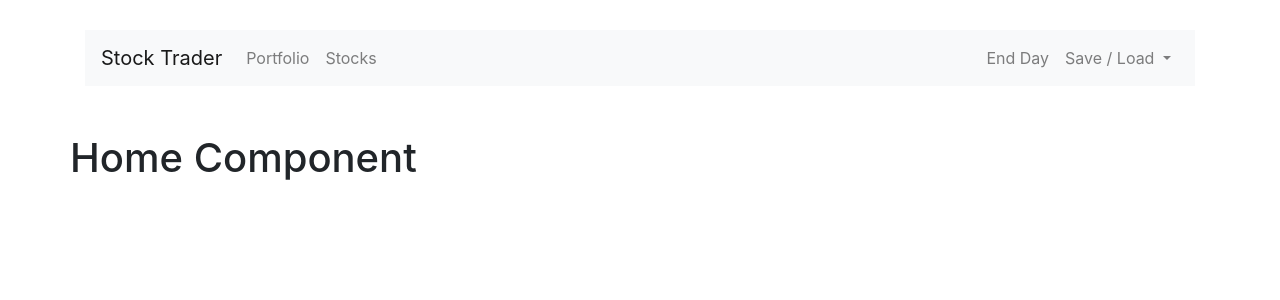
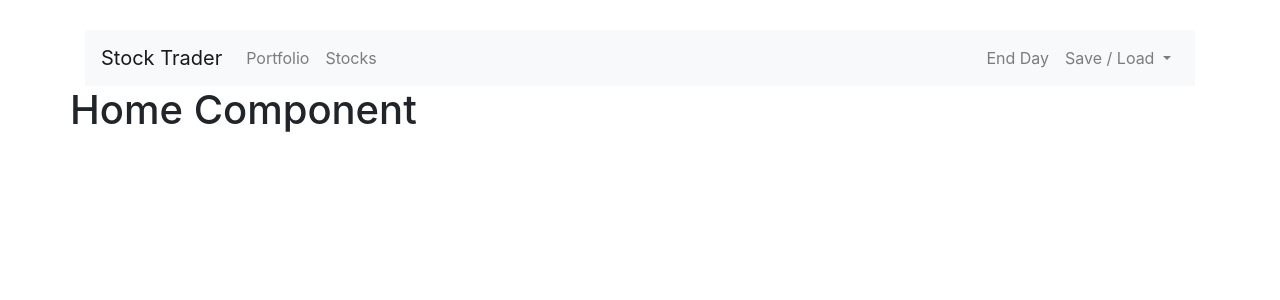
Before and after one commit to afozbek/vue-stock-trader, a Vue app: page / in a window 1280 px wide. Shown: the top 300 px of the page. Built offline with nearby package versions, Linux system fonts and the light colour scheme.

Commit message:
updating App.vue

```diff
--- a/src/App.vue
+++ b/src/App.vue
@@ -1,10 +1,8 @@
 <template>
   <div class="container">
     <app-header></app-header>
-    <div class="row mt-5">
-      <div class="col-xs-12">
-        <router-view></router-view>
-      </div>
+    <div class="row">
+      <router-view></router-view>
     </div>
   </div>
 </template>
```
